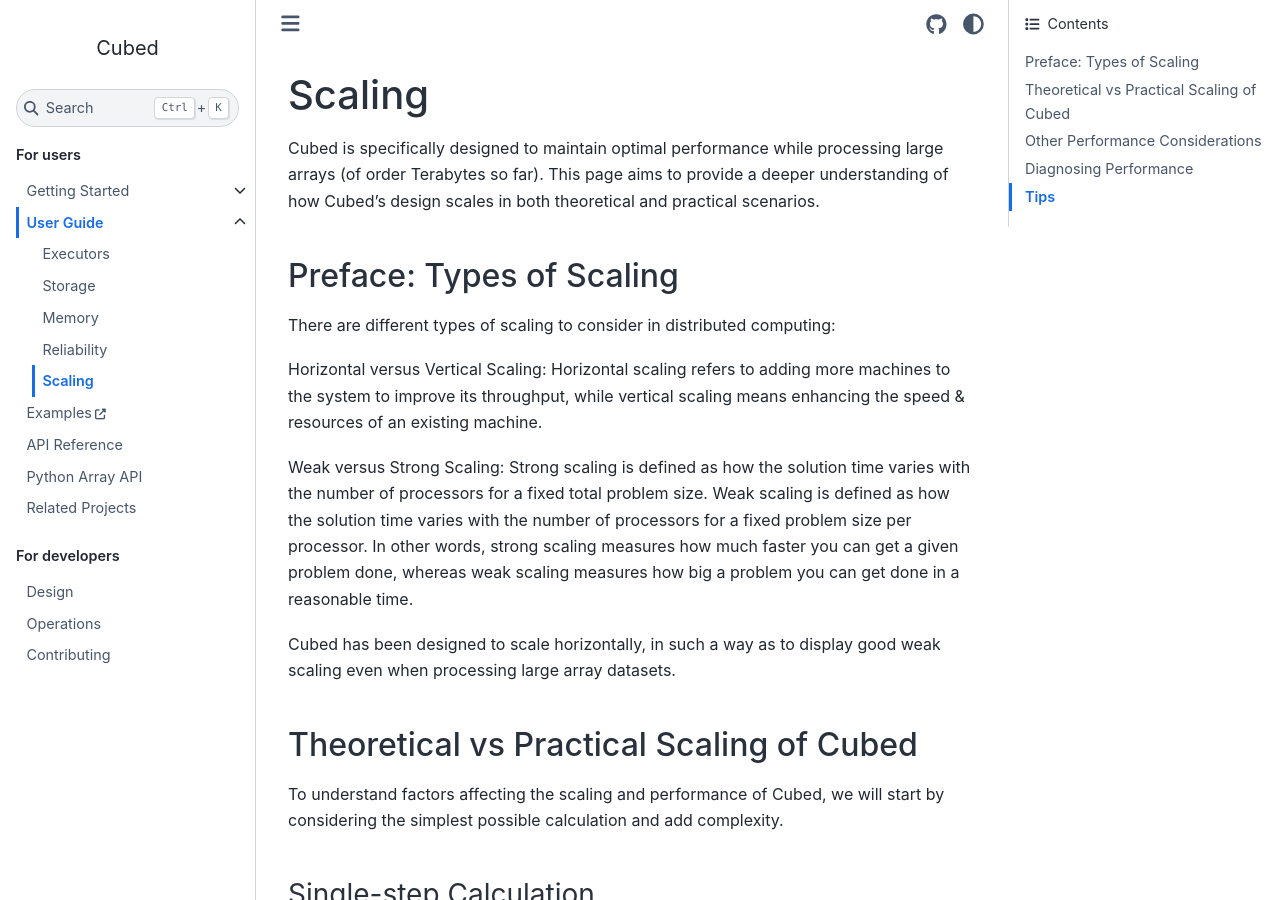
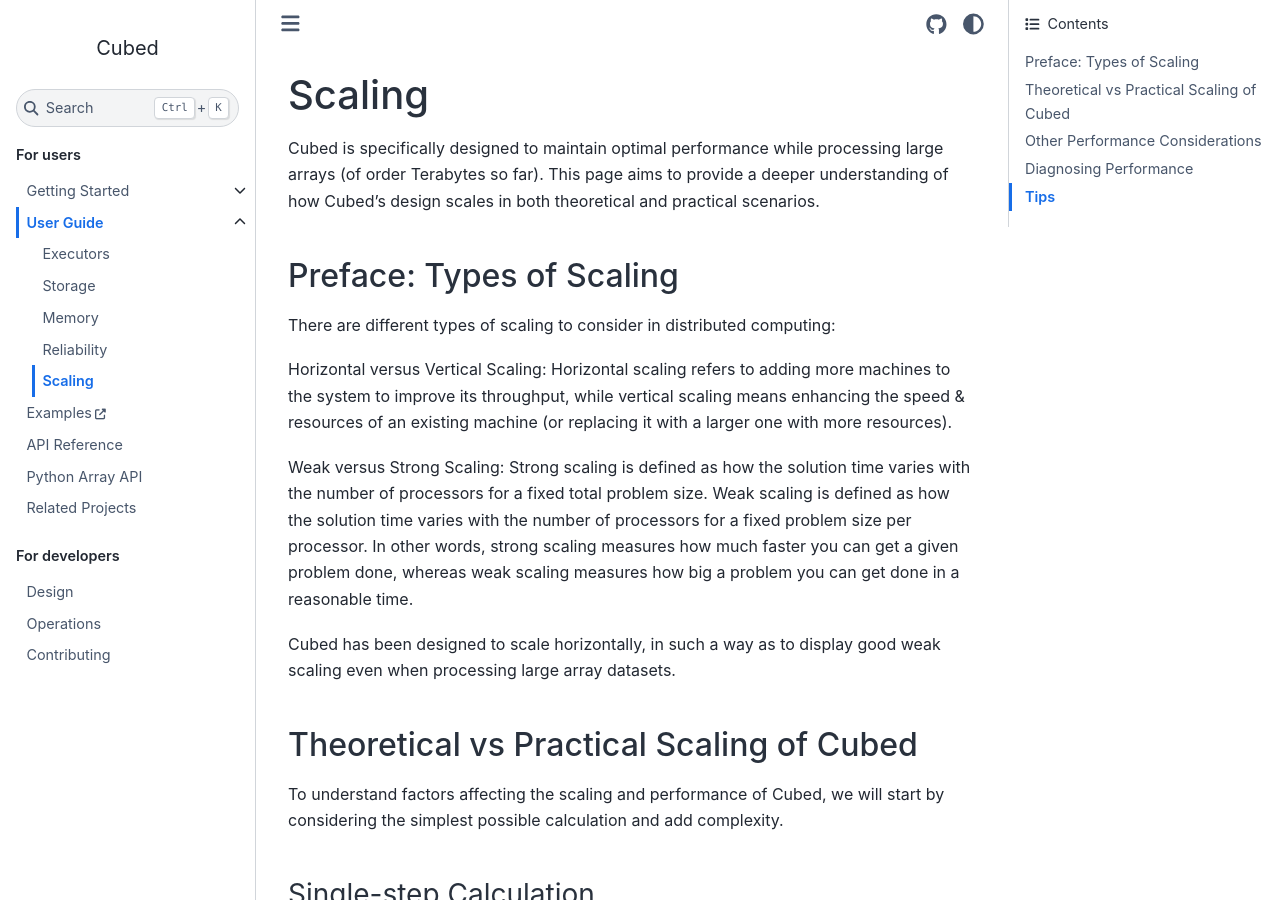
Before and after one commit to cubed-dev/cubed, a Sphinx documentation site: the page built from docs/user-guide/scaling.md, in a window 1280 px wide and 900 px high. Built offline with Sphinx 7.4.7 and the Sphinx Book theme 1.1.4, drawn with Linux system fonts in a browser that asks for light colours; pages that are not in the unit, such as notebooks, are missing from menus.

Commit message:
vertical scaling means upgrading in general

```diff
--- a/docs/user-guide/scaling.md
+++ b/docs/user-guide/scaling.md
@@ -7,7 +7,7 @@
 
 There are different types of scaling to consider in distributed computing:
 
-Horizontal versus Vertical Scaling: Horizontal scaling refers to adding more machines to the system to improve its throughput, while vertical scaling means enhancing the speed & resources of an existing machine.
+Horizontal versus Vertical Scaling: Horizontal scaling refers to adding more machines to the system to improve its throughput, while vertical scaling means enhancing the speed & resources of an existing machine (or replacing it with a larger one with more resources).
 
 Weak versus Strong Scaling: Strong scaling is defined as how the solution time varies with the number of processors for a fixed total problem size.
 Weak scaling is defined as how the solution time varies with the number of processors for a fixed problem size per processor.
```
